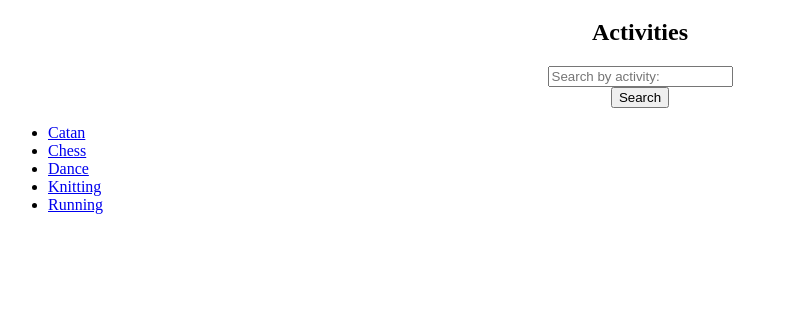
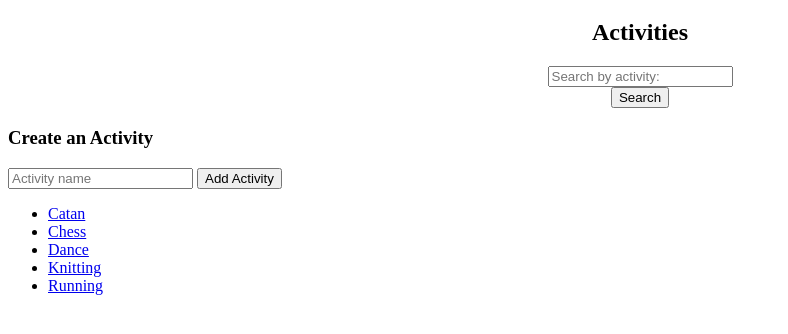
Before and after one commit to henRotunno/8_Knit, a Django app: page /activities/ in a window 1280 px wide. Shown: the part 68-402 px from the top of the page, without its empty margins (0-788 px from the left). Run offline with Django 5.2, Linux system fonts and the light colour scheme; data comes from the database, SQL or seed files in the repository.

Commit message:
Forms & User Input

```diff
--- a/activities/views.py
+++ b/activities/views.py
@@ -1,7 +1,7 @@
 from django.db.models import Q
 
 from activities.models import Friends, Notifications, Recommendations, Activities
-from django.shortcuts import get_object_or_404, render
+from django.shortcuts import get_object_or_404, render, redirect
 from django.views import View
 from django.views.generic import ListView
 from django.http import HttpResponse
@@ -43,19 +43,44 @@ class Recommendation(ListView):
 # generic
 
 class Hobbies(View):
+
     def get(self, request):
         q = request.GET.get("q", "")
 
         if q:
-            activities = Activities.objects.filter(Q(activity_name__icontains=q))
+            activities = Activities.objects.filter(
+                Q(activity_name__icontains=q)
+            )
         else:
             activities = Activities.objects.all()
 
         return render(
-        request,
-        'activities.html',
-        context={'Activities': activities, 'q': q}
-    )
+            request,
+            "activities.html",
+            context={
+                "Activities": activities,
+                "q": q
+            }
+        )
+
+    def post(self, request):
+        q = request.POST.get("q") or request.GET.get("q")
+
+        if q:
+            activities = Activities.objects.filter(
+                Q(activity_name__icontains=q)
+            )
+        else:
+            activities = Activities.objects.all()
+
+        return render(
+            request,
+            "activities.html",
+            context={
+                "Activities": activities,
+                "q": q
+            }
+        )
 # base
 from django.views.generic import DetailView
 
--- a/templates/activities.html
+++ b/templates/activities.html
@@ -5,32 +5,87 @@
 {% endblock %}
 
 {% block content %}
+
 <div class="d-flex align-items-center justify-content-between mt-3">
-    <h2 style="text-align:center;" class="mb-0">Activities </h2>
+    <h2 style="text-align:center;" class="mb-0">Activities</h2>
 </div>
 
-  <form style="text-align:center;" method="get" class="row g-2 align-items-center mt-4">
+
+<!-- GET FORM: Search -->
+<form style="text-align:center;"
+      method="get"
+      class="row g-2 align-items-center mt-4">
+
     <div class="col-12 col-sm-6 col-md-4">
-      <input type="search" name="q" value="{{ q }}" class="form-control"
+        <input type="search"
+               name="q"
+               value="{{ q }}"
+               class="form-control"
                placeholder="Search by activity:">
     </div>
+
     <div class="col-auto">
-      <button class="btn btn-primary" type="submit">Search</button>
-      {% if q %}<a class="btn btn-outline-secondary ms-2" href="{% url 'activities' %}">Clear</a>{% endif %}
+        <button class="btn btn-primary" type="submit">
+            Search
+        </button>
+
+        {% if q %}
+            <a class="btn btn-outline-secondary ms-2"
+               href="{% url 'activities' %}">
+                Clear
+            </a>
+        {% endif %}
     </div>
+
 </form>
 
+
+<!-- POST FORM: Create Activity -->
+<div class="mt-4">
+
+    <h3>Create an Activity</h3>
+
+    <form method="POST">
+        {% csrf_token %}
+
+        <input type="text"
+               name="name"
+               placeholder="Activity name"
+               required>
+
+        <button type="submit" class="btn btn-primary">
+            Add Activity
+        </button>
+    </form>
+
+</div>
+
+
+<!-- Activity List -->
 <div class="card mt-3">
     <div class="card-body p-3">
+
         <ul class="mb-0">
+
             {% for act in Activities %}
+
                 <li class="mb-1">
-            <a href="{{ act.get_absolute_url }}">{{ act }}</a>
+                    <a href="{{ act.get_absolute_url }}">
+                        {{ act }}
+                    </a>
                 </li>
+
             {% empty %}
-          <li class="text-muted">Hobby Hub</li>
+
+                <li class="text-muted">
+                    Hobby Hub
+                </li>
+
             {% endfor %}
+
         </ul>
+
     </div>
 </div>
+
 {% endblock %}
```
Lines whose indentation alone changed are shown as unchanged.
